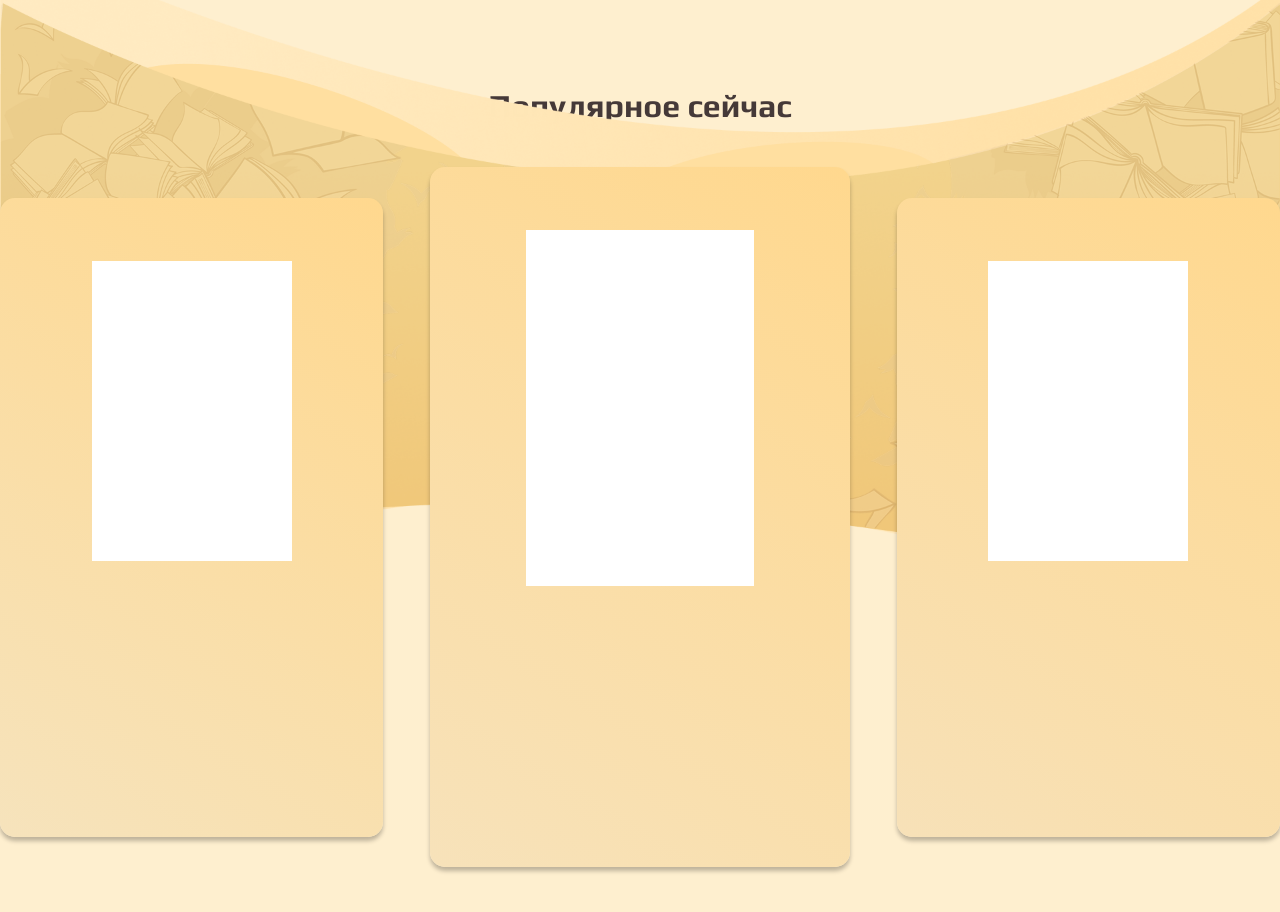
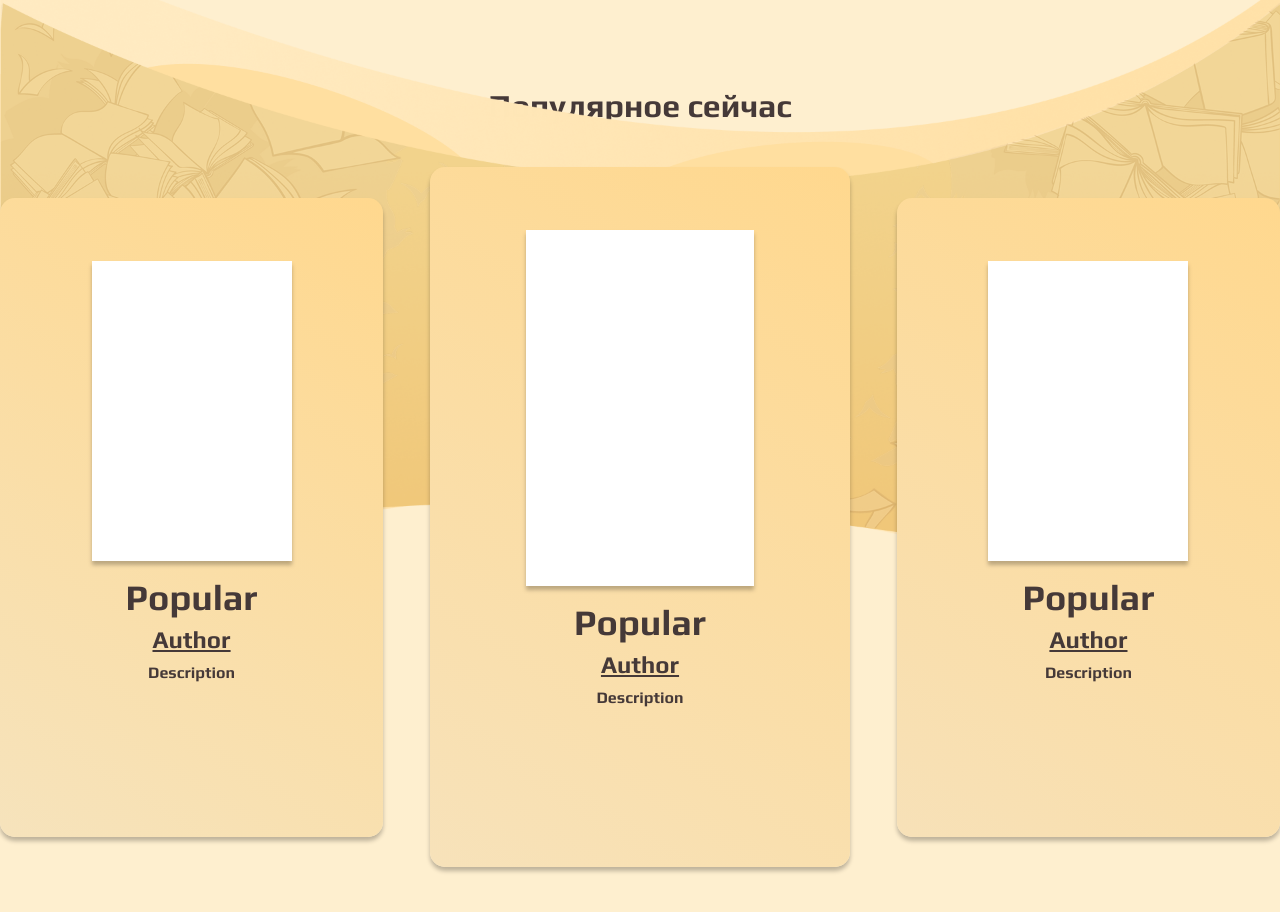
Before and after one commit to Digital-Feku/LiteraHub, a website: page client/pages/main.html in a window 1280 px wide. Shown: the part 1293-2205 px from the top of the page. Drawn offline with Linux system fonts and the light colour scheme; no server answers.

Commit message:
Вывод книг в рекомендации на главной странице
Книги теперь корректно выводятся на главную страницу в рекомендациях.

```diff
--- a/client/pages/main.html
+++ b/client/pages/main.html
@@ -67,12 +67,21 @@
         <div class="books">
             <div class="book-1 book">
                 <div class="popular-image-1 popular-image"></div>
+                <h3 class="popular-title">Popular</h3>
+                <h4 class="popular-author">Author</h4>
+                <h4 class="popular-description">Description</h4>
             </div>
             <div class="book-2 book">
                 <div class="popular-image-2 popular-image"></div>
+                <h3 class="popular-title">Popular</h3>
+                <h4 class="popular-author">Author</h4>
+                <h4 class="popular-description">Description</h4>
             </div>
             <div class="book-3 book">
                 <div class="popular-image-3 popular-image"></div>
+                <h3 class="popular-title">Popular</h3>
+                <h4 class="popular-author">Author</h4>
+                <h4 class="popular-description">Description</h4>
             </div>
         </div>
     </section>
--- a/client/scripts/main.mjs
+++ b/client/scripts/main.mjs
@@ -10,6 +10,9 @@ async function init() {
 
     try {
         const popularBooksImages = document.querySelectorAll('.popular-image')
+        const popularTitle = document.querySelectorAll('.popular-title')
+        const popularAuthor = document.querySelectorAll('.popular-author')
+        const popularDescription = document.querySelectorAll('.popular-description')
         const recommendations = await getRecommendations(3);
 
         if (recommendations.length === 0) {
@@ -18,6 +21,20 @@ async function init() {
         }
         for (let i = 0; i < 3; i++) {
         popularBooksImages[i].style.background = `url('${recommendations[i].image}')`
+        popularBooksImages[i].style.backgroundSize = 'cover';
+        popularBooksImages[i].style.backgroundPosition = 'center';
+        popularBooksImages[i].style.backgroundRepeat = 'no-repeat';
+
+        if (recommendations[i].title.length > 12) {
+
+            popularTitle[i].style.fontSize = '24px'
+            popularTitle[i].innerHTML = recommendations[i].title
+
+        } else { popularTitle[i].innerHTML = recommendations[i].title }
+
+        popularAuthor[i].innerHTML = recommendations[i].author
+
+        popularDescription[i].innerHTML = recommendations[i].description.substring(0, 150) + '…'
         }
 
 
--- a/client/styles/main.css
+++ b/client/styles/main.css
@@ -213,10 +213,26 @@ h3{
     width: 200px;
     height: 300px;
     background: white;
+    box-shadow: 0 4px 4px 0 rgba(0, 0, 0, 0.25);
 }
 .popular-image-2 {
     width: 228px;
     height: 356px;
+}
+.popular-title {
+    margin-top: 15px;
+    font-size: 36px;
+}
+.popular-author {
+    margin-top: 10px;
+    font-size: 24px;
+    text-decoration: underline;
+}
+.popular-description {
+    width: 280px;
+    height: 100px;
+    margin-top: 10px;
+    font-size: 16px;
 }
 .books {
     display: flex;
```
